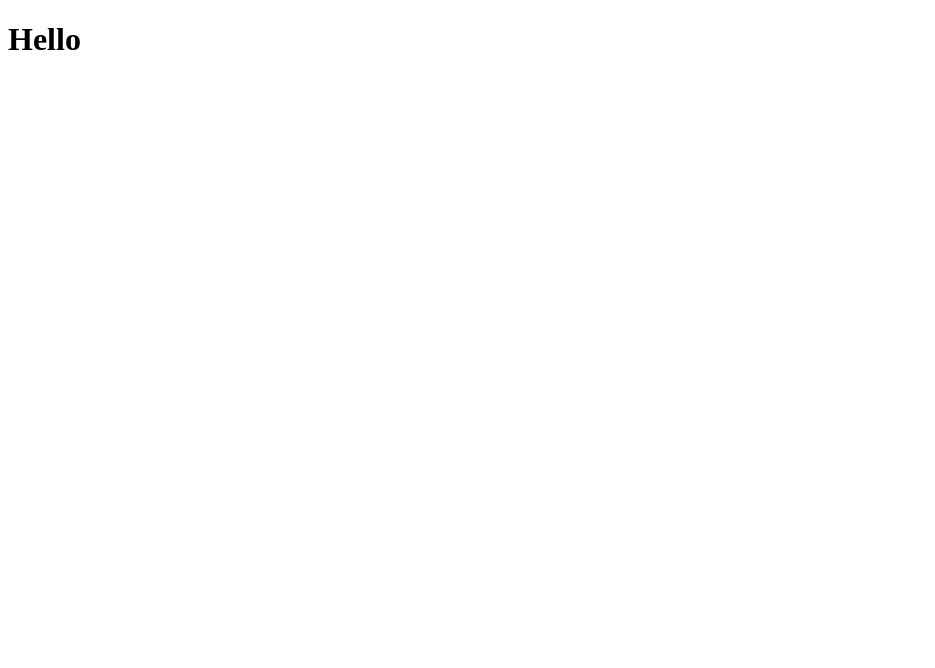
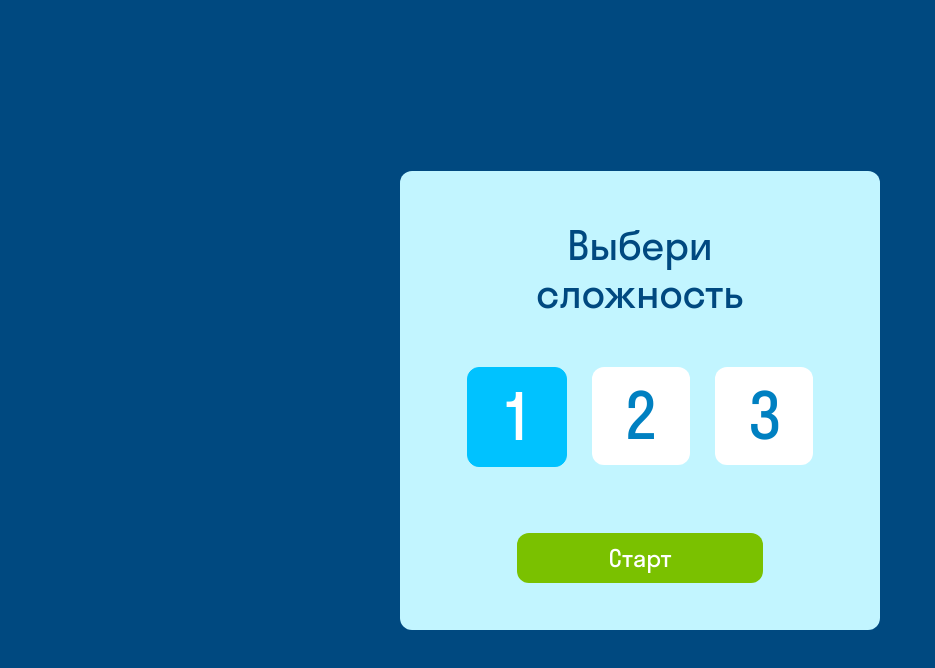
Before and after one commit to MaratRizatdinov/Memo_v2, a website: page index.html in a window 1280 px wide. Shown: the whole page, without its empty margins (0-935 px from the left). Drawn offline with Linux system fonts and the light colour scheme.

```diff
--- a/index.html
+++ b/index.html
@@ -1,11 +1,13 @@
-<!DOCTYPE html>
+<!doctype html>
 <html lang="en">
-<head>
-    <meta charset="UTF-8">
-    <meta name="viewport" content="width=device-width, initial-scale=1.0">
-    <title>Document</title>
-</head>
-<body>
-    <h1>Hello</h1>
-</body>
+    <head>
+        <meta charset="UTF-8" />
+        <meta name="viewport" content="width=device-width, initial-scale=1.0" />
+        <link rel="stylesheet" href="./src/styles/styles.css" />
+        <title>Document</title>
+    </head>
+    <body>
+        <div id="app"></div>
+        <script type="module" src="./src/index.js"></script>
+    </body>
 </html>
--- /dev/null
+++ b/src/components/gamePage.js
@@ -0,0 +1,8 @@
+export const gamePage = (state) => {
+    const appEl = document.getElementById('app')
+    console.log(state)
+    const pageContent = `
+        <div> Игра уровень ${state.gameLevel}</div>
+    `
+    appEl.innerHTML = pageContent
+}
--- /dev/null
+++ b/src/components/selectPage.js
@@ -0,0 +1,44 @@
+import { appRouter } from '../index.js'
+export const selectPage = (state) => {
+    const appEl = document.getElementById('app')
+
+    const pageContent = `
+    <div class="select">
+    <div class="select__title">Выбери сложность</div>
+    <div class="select__items">
+      <input type="radio" id="radio1" name="radios" value="radio1" checked>
+      <label for="radio1" class ='select__label'>1</label>
+
+      <input type="radio" id="radio2" name="radios" value="radio2">
+      <label for="radio2" class ='select__label'>2</label>
+
+      <input type="radio" id="radio3" name="radios" value="radio3">
+      <label for="radio3" class ='select__label'>3</label>
+    </div>
+    <div class="select__button">Старт</div>
+  </div>
+    `
+    appEl.innerHTML = pageContent
+
+    //--------------------------------------
+
+    const inputElements = document.querySelectorAll('.select__label')
+
+    for (let elem of inputElements) {
+        elem.addEventListener('click', (event) => {
+            event.stopPropagation()
+            state.gameLevel = event.target.textContent
+            console.log(state.gameLevel)
+        })
+    }
+
+    //-------------------------------------
+
+    const buttonElement = document.querySelector('.select__button')
+
+    buttonElement.addEventListener('click', () => {
+        console.log(`Переход на страницу игры. Уровень ${state.gameLevel}`)
+        state.page = 'gamePage'
+        appRouter(state)
+    })
+}
--- /dev/null
+++ b/src/index.js
@@ -0,0 +1,16 @@
+import { selectPage } from './components/selectPage.js'
+import { gamePage } from './components/gamePage.js'
+
+const state = {
+    page: 'selectPage',
+    gameLevel: 1,
+}
+
+export const appRouter = (state) => {
+    if (state.page == 'selectPage') {
+        selectPage(state)
+    } else if (state.page === 'gamePage') {
+        gamePage(state)
+    }
+}
+appRouter(state)
--- /dev/null
+++ b/src/styles/styles.css
@@ -0,0 +1,91 @@
+* {
+    margin-top: 0;
+    padding-top: 0;
+}
+
+@font-face {
+    font-family: StratosSkyeng;
+    src: url('../../static/fonts/stratosskyengweb-regular.woff2');
+}
+
+body {
+    background-color: #004980;
+    font-family: StratosSkyeng, sans-serif;
+    display: flex;
+    justify-content: center;
+    align-items: center;
+    height: 100vh;
+}
+
+.select {
+    width: 480px;
+    height: 459px;
+    background-color: #c2f5ff;
+    border-radius: 12px;
+    display: flex;
+    flex-direction: column;
+    align-items: center;
+}
+
+.select__title {
+    font-size: 40px;
+    font-weight: 400;
+    line-height: 48px;
+    letter-spacing: 0;
+    text-align: center;
+    max-width: 208px;
+    color: #004980;
+    padding-top: 50px;
+}
+
+.select input[type='radio'] {
+    display: none;
+}
+
+.select__items {
+    display: flex;
+    flex-direction: row;
+    justify-content: center;
+    gap: 25px;
+    padding-top: 50px;
+    height: 98px;
+}
+
+.select__label {
+    width: 98px;
+    height: 100%;
+    background-color: #fff;
+    border-radius: 12px;
+    color: #0080c1;
+    display: flex;
+    align-items: center;
+    justify-content: center;
+    font-size: 64px;
+    font-weight: 400;
+    line-height: 72px;
+    letter-spacing: 0;
+    text-align: center;
+}
+
+.select__button {
+    margin-top: 68px;
+    width: 246px;
+    height: 50px;
+    background-color: #7ac100;
+    border-radius: 12px;
+    color: #fff;
+    font-size: 24px;
+    font-weight: 400;
+    line-height: 32px;
+    letter-spacing: 0;
+    text-align: center;
+    display: flex;
+    align-items: center;
+    justify-content: center;
+}
+
+.select input[type='radio']:checked + label {
+    background-color: #00c2ff;
+    border: 1px solid #00c2ff;
+    color: #fff;
+}
```
Also changed, not shown: package.json (added, +30 -0 lines), .eslintrc.json (added), .prettierrc.json (added), .stylelintrc.json (added), static/fonts/stratosskyengweb-regular.woff (added), static/fonts/stratosskyengweb-regular.woff2 (added), 5 other files.
